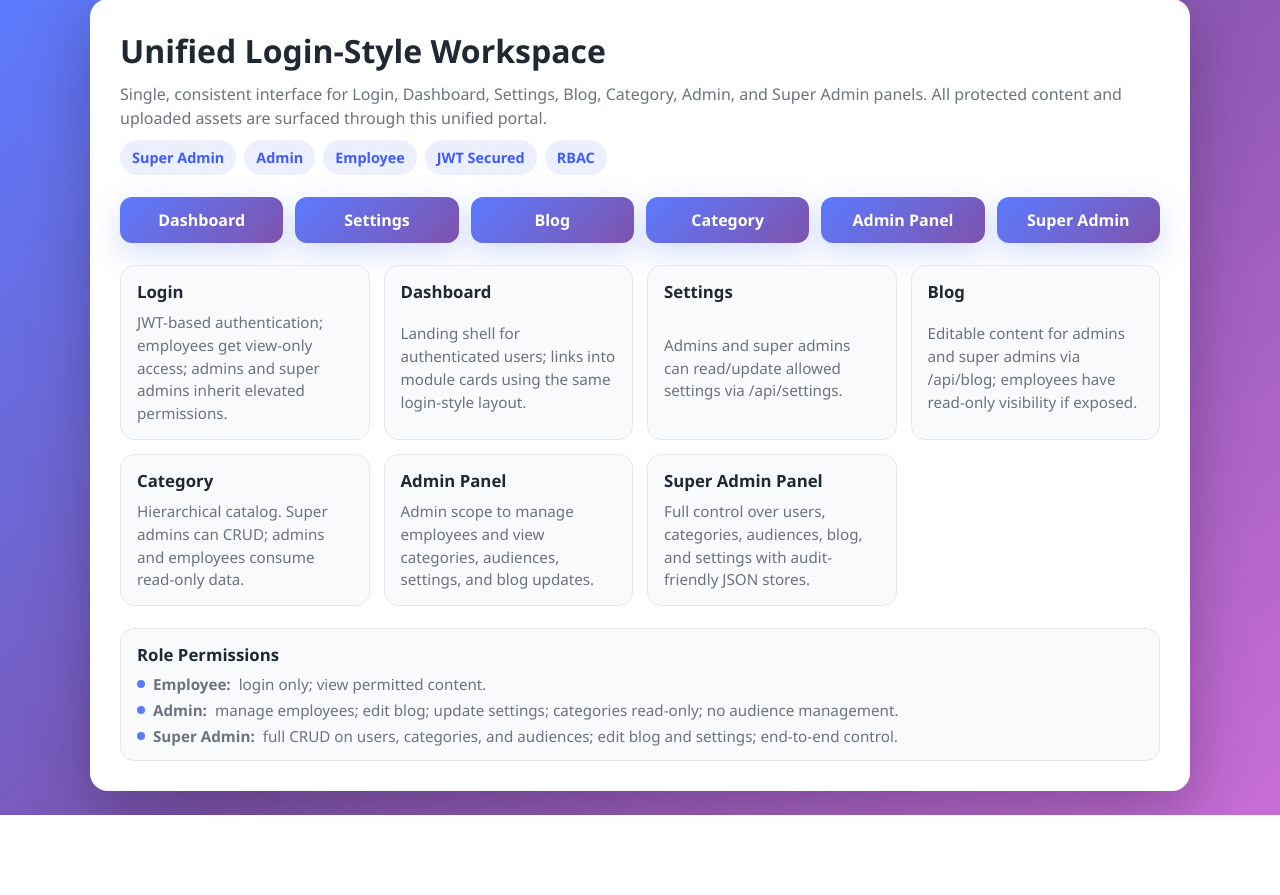
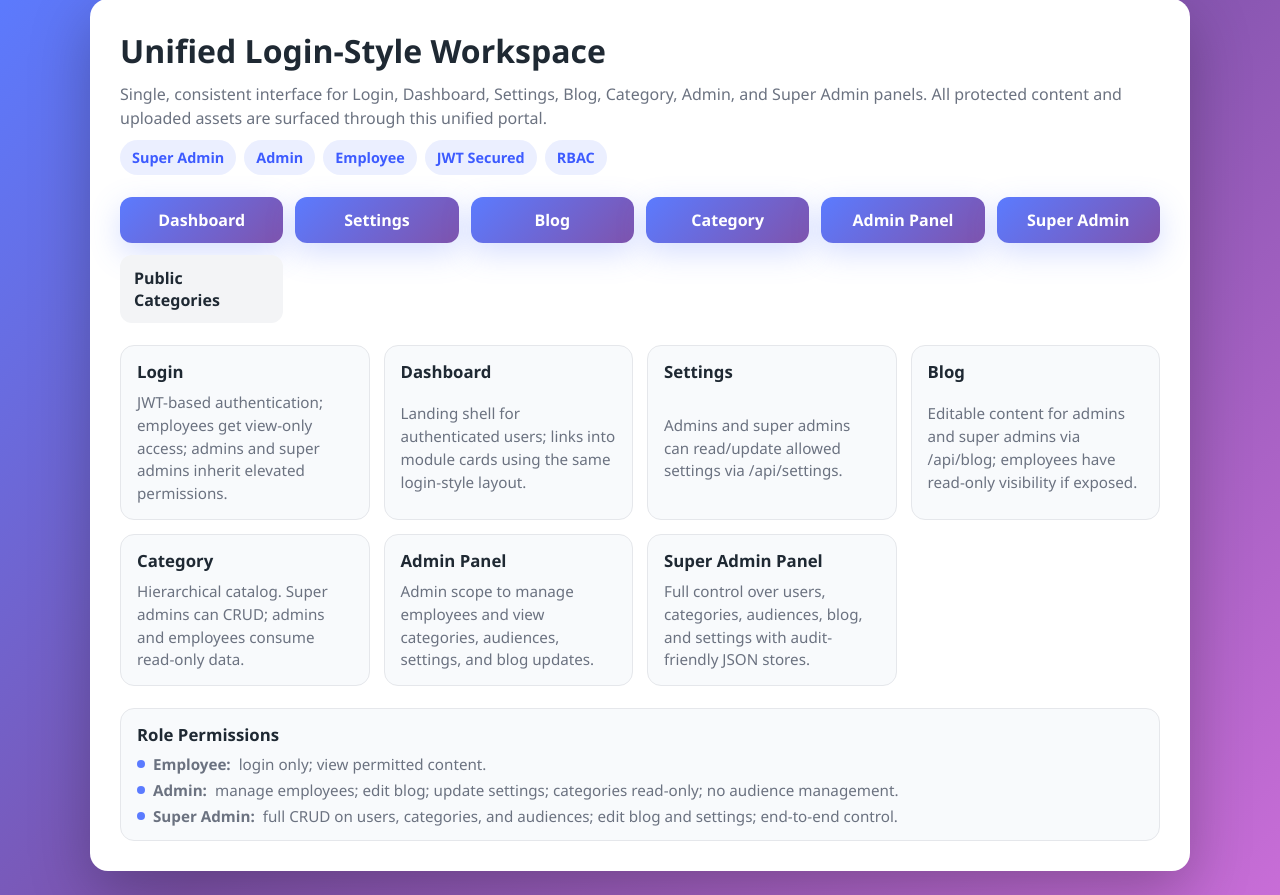
Before and after one commit to Vaghasiya-Dev/Category, a Flask app: page / in a window 1280 px wide. Shown: the part 25-920 px from the top of the page. Before the commit the page ends 840 px from the top, so only its background shows below. Run offline with Flask 3, Linux system fonts and the light colour scheme.

Commit message:
Update index.html

```diff
--- a/templates/index.html
+++ b/templates/index.html
@@ -88,6 +88,7 @@
             <a class="btn" href="/category-page">Category</a>
             <a class="btn" href="/admin">Admin Panel</a>
             <a class="btn" href="/super-admin">Super Admin</a>
+            <a class="btn secondary" href="/api/categories">Public Categories</a>
         </div>
 
         <div class="grid">
```
